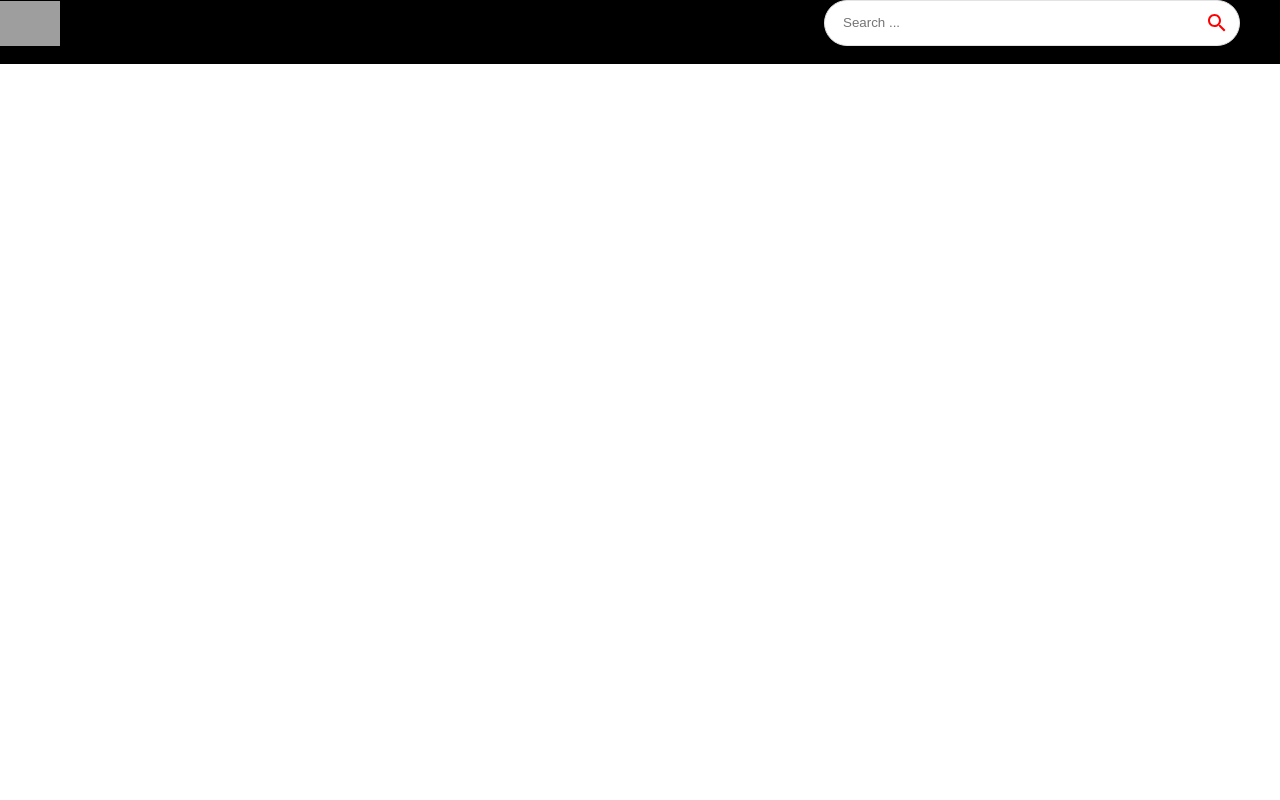
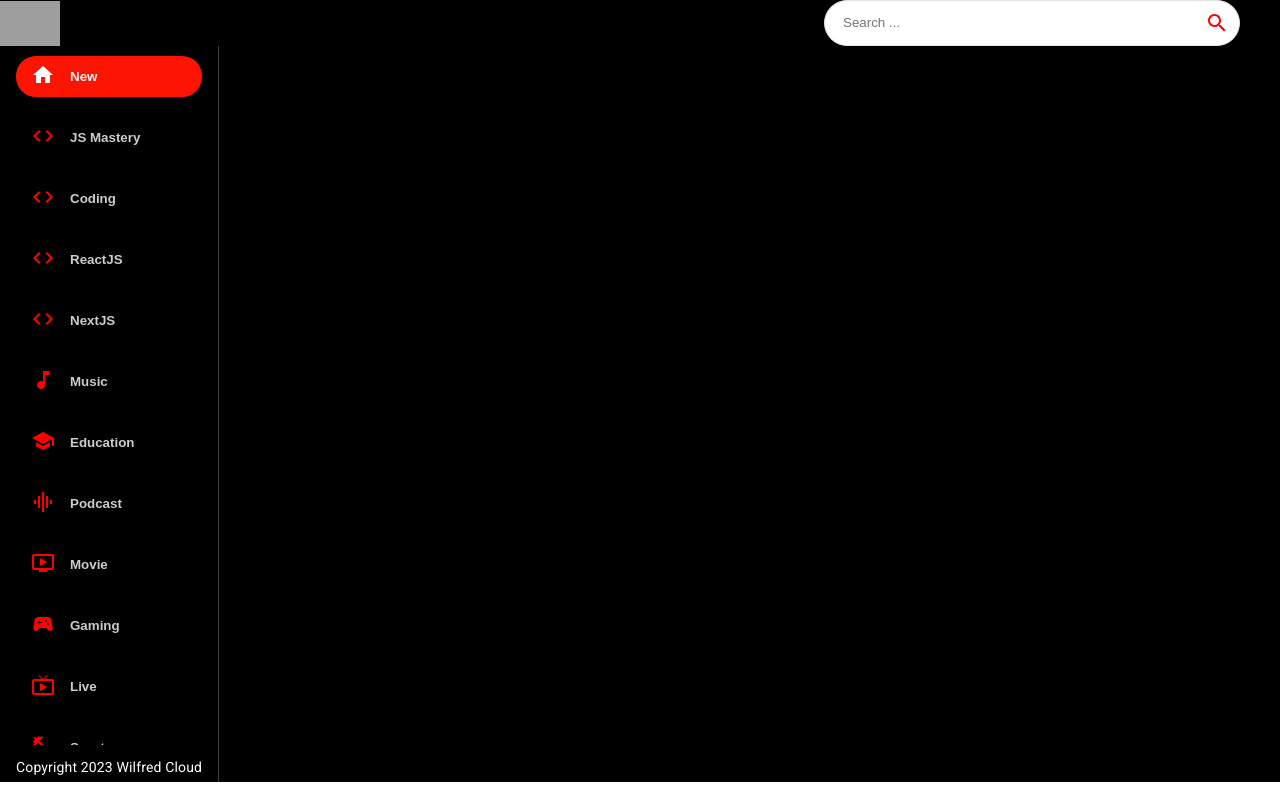
Before and after one commit to obrucheoghene/youtube, a React (Create React App) app: page / in a window 1280 px wide. Built offline with nearby package versions, Linux system fonts and the light colour scheme; grey boxes are pictures that could not be loaded.

Commit message:
Add SideBar Component

```diff
--- a/src/component/Feed.jsx
+++ b/src/component/Feed.jsx
@@ -1,8 +1,23 @@
-import React from 'react'
+import {useState, useEffect} from 'react'
+import {Box, Stack, Typography,  } from '@mui/material'
+import SideBar from './SideBar'
 
 const Feed = () => {
   return (
-    <div>Feed</div>
+    <Stack direction={{ xs: 'column', md: 'row'}}>
+
+      <Box sx={{ height: {xs: 'auto', md: '92vh'},
+      borderRight: '1px solid #3d3d3d', px: {xs: 0, md: 2}}}>
+        <SideBar/>
+
+        <Typography className="copyright"
+        variant="body2"
+        sx={{mt: 1.5, color: '#fff'}}>
+          Copyright 2023 Wilfred Cloud
+        </Typography>
+      </Box>
+
+    </Stack>
   )
 }
 
--- a/src/component/SearchBar.jsx
+++ b/src/component/SearchBar.jsx
@@ -22,7 +22,6 @@
        placeholder="Search ..."
        value=""
        onChange={()=> {}} />
-
        <IconButton type="submit"
        sx={{p: '10px', color: 'red'}}>
         <Search/>
--- /dev/null
+++ b/src/component/SideBar.jsx
@@ -0,0 +1,27 @@
+import {useState, useEffect} from 'react'
+import { Stack } from '@mui/material'
+import { categories } from '../utils/contants'
+
+const selectedCategory = "New";
+
+const SideBar = () => (
+    <Stack direction={{ xs: 'row', md: 'column'}}
+    sx={{overflowY: 'auto',
+    height: {xs: 'auto', md: '95%'} }}>
+
+        {categories.map((category) => (
+            <button className="category-btn"
+            style={{ background: category.name === selectedCategory
+            && '#FC1503', color: 'white' }}>
+
+                <span style={{color: category.name === selectedCategory ? 'white' : 'red',
+            marginRight: '15px'}}>{category.icon}</span>
+                <span style={{opacity: category.name === selectedCategory ? '1' : '0.8'}}>{category.name}</span>
+
+            </button>
+        ))}
+
+    </Stack>
+)
+
+export default SideBar
--- a/src/component/index.js
+++ b/src/component/index.js
@@ -4,3 +4,4 @@
 export {default as VideoDetail} from './VideoDetail';
 export {default as SearchFeed} from './SearchFeed';
 export {default as SearchBar} from './SearchBar';
+export {default as SideBar} from './SideBar';
```
